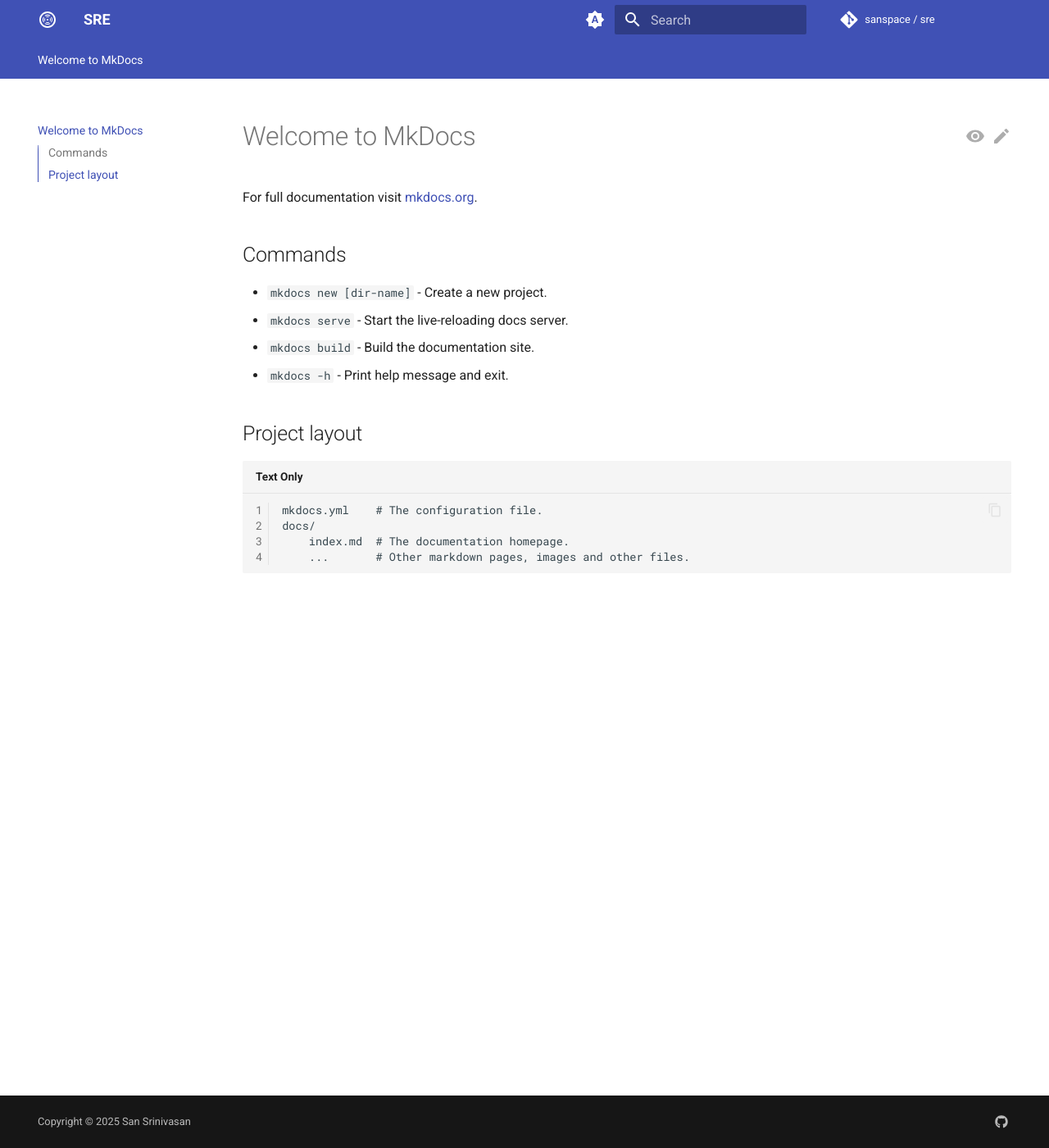
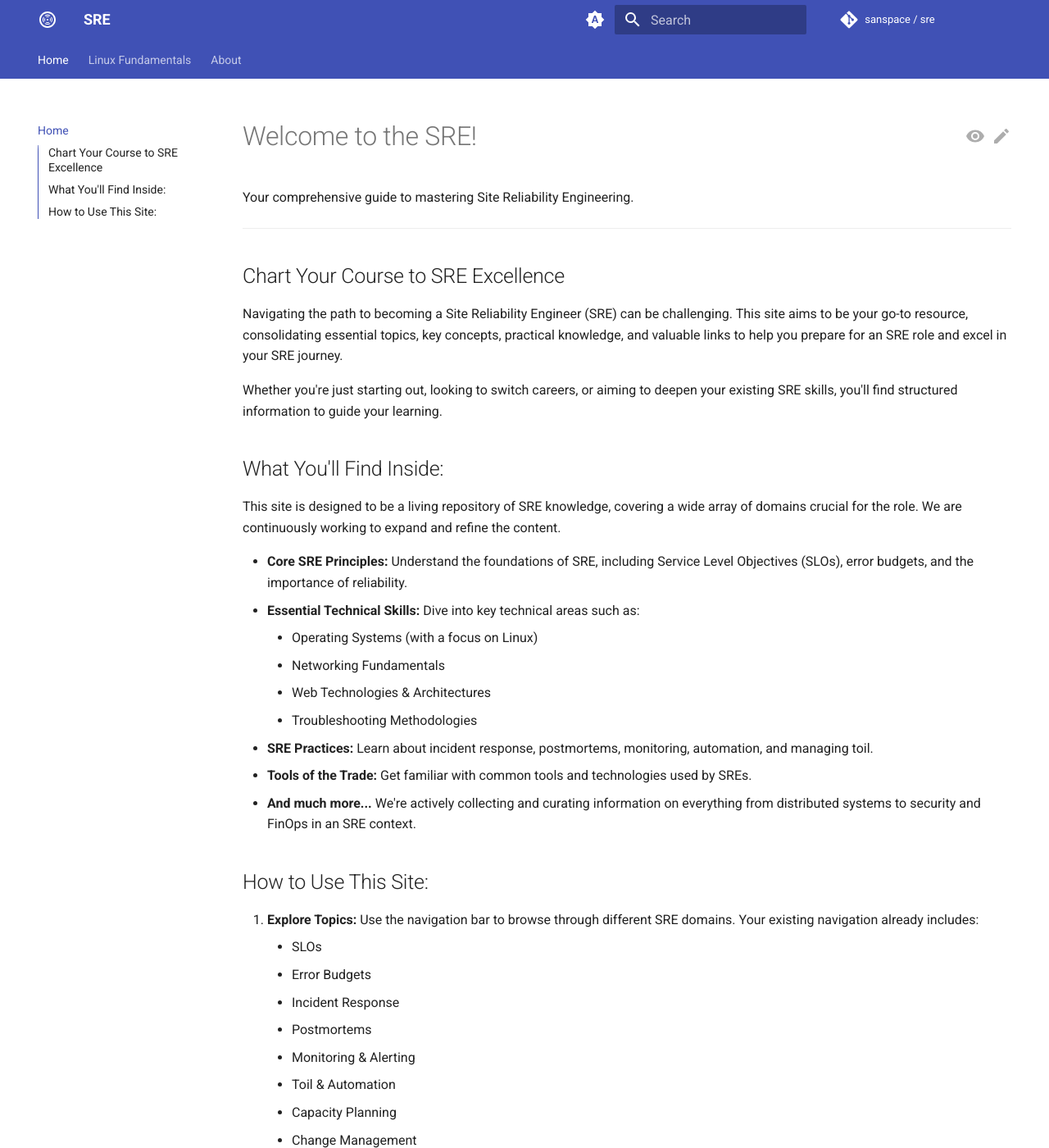
Before and after one commit to sanspace/sre, an MkDocs documentation site: the page built from docs/index.md, in a window 1280 px wide and 1400 px high. Shown: the whole window at 82% size. Built offline with MkDocs 1.6.1 and Material for MkDocs 9.7.7, drawn with Linux system fonts in a browser that asks for light colours; comment, search, counter and statistics services are not loaded; some of the changed text lies outside the part shown.

Commit message:
:memo: add initial content

```diff
--- a/docs/index.md
+++ b/docs/index.md
@@ -1,17 +1,52 @@
-# Welcome to MkDocs
+# Welcome to the SRE!
 
-For full documentation visit [mkdocs.org](https://www.mkdocs.org).
+Your comprehensive guide to mastering Site Reliability Engineering.
 
-## Commands
+---
 
-* `mkdocs new [dir-name]` - Create a new project.
-* `mkdocs serve` - Start the live-reloading docs server.
-* `mkdocs build` - Build the documentation site.
-* `mkdocs -h` - Print help message and exit.
+## Chart Your Course to SRE Excellence
 
-## Project layout
+Navigating the path to becoming a Site Reliability Engineer (SRE) can be challenging. This site aims to be your go-to resource, consolidating essential topics, key concepts, practical knowledge, and valuable links to help you prepare for an SRE role and excel in your SRE journey.
 
-    mkdocs.yml    # The configuration file.
-    docs/
-        index.md  # The documentation homepage.
-        ...       # Other markdown pages, images and other files.
+Whether you're just starting out, looking to switch careers, or aiming to deepen your existing SRE skills, you'll find structured information to guide your learning.
+
+## What You'll Find Inside:
+
+This site is designed to be a living repository of SRE knowledge, covering a wide array of domains crucial for the role. We are continuously working to expand and refine the content.
+
+* **Core SRE Principles:** Understand the foundations of SRE, including Service Level Objectives (SLOs), error budgets, and the importance of reliability.
+* **Essential Technical Skills:** Dive into key technical areas such as:
+    * Operating Systems (with a focus on Linux)
+    * Networking Fundamentals
+    * Web Technologies & Architectures
+    * Troubleshooting Methodologies
+* **SRE Practices:** Learn about incident response, postmortems, monitoring, automation, and managing toil.
+* **Tools of the Trade:** Get familiar with common tools and technologies used by SREs.
+* **And much more...** We're actively collecting and curating information on everything from distributed systems to security and FinOps in an SRE context.
+
+## How to Use This Site:
+
+1.  **Explore Topics:** Use the navigation bar to browse through different SRE domains. Your existing navigation already includes:
+    * SLOs
+    * Error Budgets
+    * Incident Response
+    * Postmortems
+    * Monitoring & Alerting
+    * Toil & Automation
+    * Capacity Planning
+    * Change Management
+    * SRE Best Practices
+    * Tools & Technologies
+    * Learning Resources
+    * Chaos Engineering
+    * Security
+    * FinOps
+    *(We'll integrate "Operating Systems," "Troubleshooting," and "Web Tech" into this structure soon!)*
+2.  **Deep Dive:** Each section aims to provide reference material, explanations, and links to further reading.
+3.  **Contribute (Coming Soon!):** We believe in the power of community. In the future, we aim to open up contributions to make this an even richer resource.
+
+---
+
+**Ready to begin?** Start by exploring a topic from the navigation menu or check out our [About](./about.md) page to learn more about this initiative.
+
+Happy learning!
--- a/mkdocs.yml
+++ b/mkdocs.yml
@@ -1,8 +1,21 @@
 site_name: SRE
+site_description: SRE prep site with topics and material for the role.
 site_url: https://sanspace.in/sre
+
+nav:
+  - Home: index.md
+  - 'Linux Fundamentals': # <-- New Section
+    - 'Processes': 'linux/processes.md'
+    - 'Memory Management': 'linux/memory.md'
+    - 'CPU Management': 'linux/cpu.md'
+    - 'Disk Space & I/O': 'linux/disk.md'
+  - About: about.md
+
+
 repo_url: https://github.com/sanspace/sre
 repo_name: sanspace / sre
 edit_uri: edit/main/docs/
+
 theme:
   name: material
   favicon: images/favicon.ico
```
Also changed, not shown: docs/about.md (added, +29 -0 lines), docs/linux/processes.md (added, +147 -0 lines).
